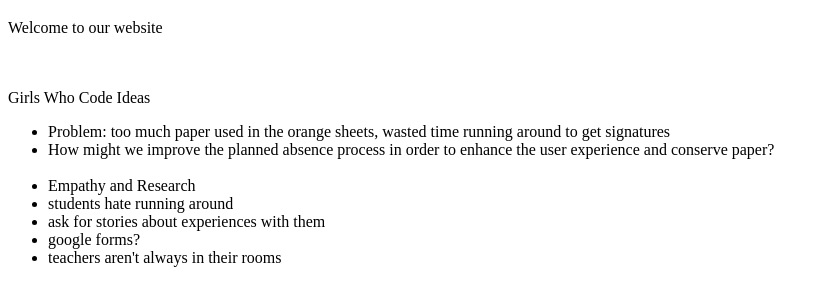
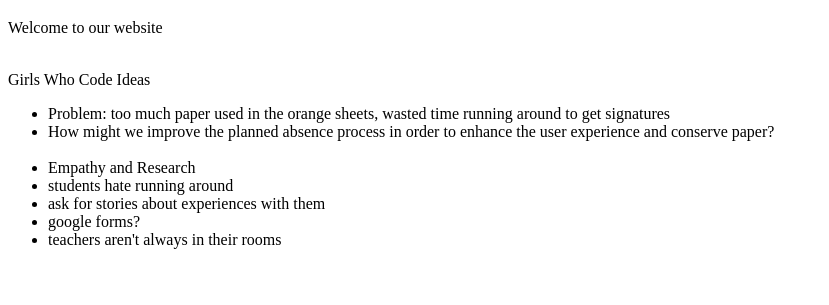
Before and after one commit to mrenomcd/McDGWCProject, a plain HTML site: page index.html in a window 1280 px wide. Shown: the part 61-366 px from the top of the page, without its empty margins (0-829 px from the left). Drawn offline with Linux system fonts and the light colour scheme.

Commit message:
Update format

```diff
--- a/index.html
+++ b/index.html
@@ -4,7 +4,7 @@
 <title>Under Construction</title>
 <h1>McDGWCProject</h1>
 <p>Welcome to our website</p>
-<p><br><br>Girls Who Code Ideas</p>
+<p><br>Girls Who Code Ideas</p>
 <ul>
 	<li>Problem: too much paper used in the orange sheets, wasted time running around to get signatures<br></li>
 	<li>How might we improve the planned absence process in order to enhance the user experience and conserve paper?<br><br></li>
```
